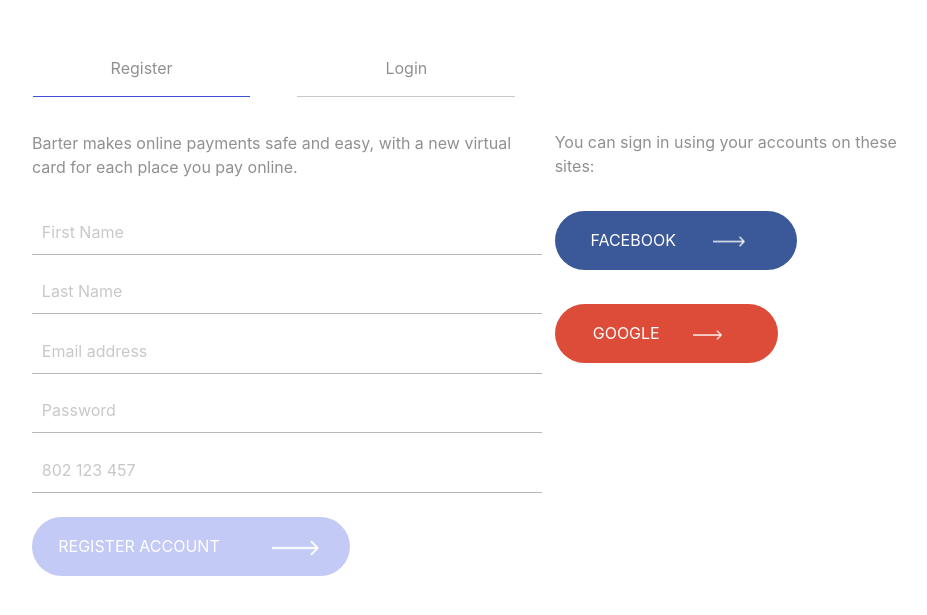
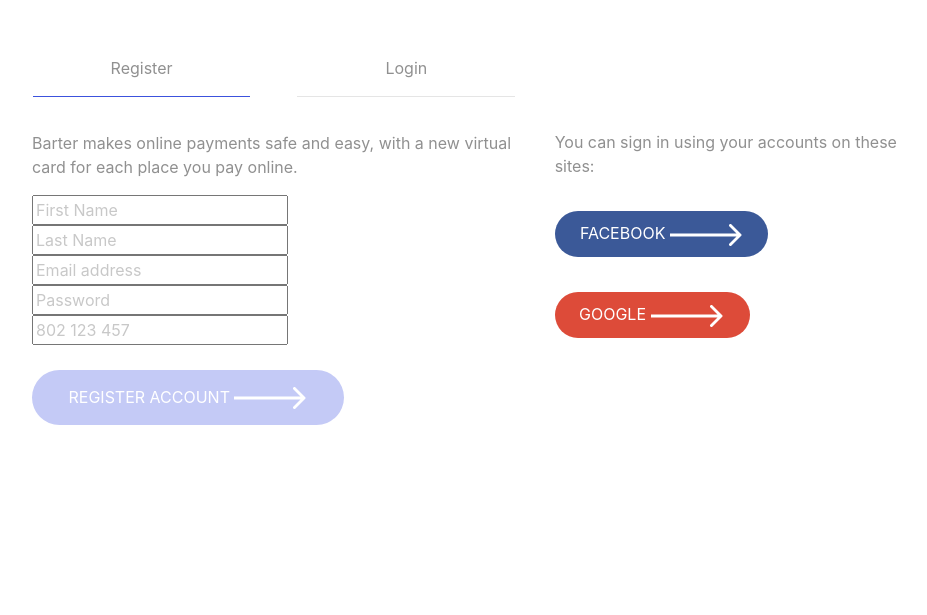
Before and after one commit to ezimahe/barter, a plain HTML site: page index.html in a window 1280 px wide. Shown: the part 95-710 px from the top of the page, without its empty margins (175-1102 px from the left). Drawn offline with Linux system fonts and the light colour scheme.

Commit message:
Update style.css

```diff
--- a/style.css
+++ b/style.css
@@ -3,11 +3,11 @@
     margin-bottom: 5%;
 }
 
-input {
+.form-control {
     border: none ;
-    width: 510px;
     border-bottom: 1px solid #b6b9b9;
-    padding: 5% 2% 2% 2%;
+    padding: 3% 2% 2% 2%;
+    border-radius: unset;
 
 }
 body {
@@ -37,7 +37,7 @@ button {
     background: #3B5998;
     border-radius: 100px;
     margin: 5% 5% 5% 0;
-    padding: 17px 60px 18px 20px;
+    padding: 3% 10% 3% 5%;
     width: auto;
     position: relative;
     font-weight: 400;
@@ -53,11 +53,11 @@ button {
 #red {
     background: #DD4B39;
 }
-button #arrow {
-    width: 20%;
-    margin-left: 20%;
-    margin-right: -15%;
+#login {
+    border-bottom: 1px solid #E5E5E5;
 }
-#login {
-    border-bottom: 1px solid #C8C8C8;
+
+#arrow {
+    margin-right: -10%;
+
 }
```
